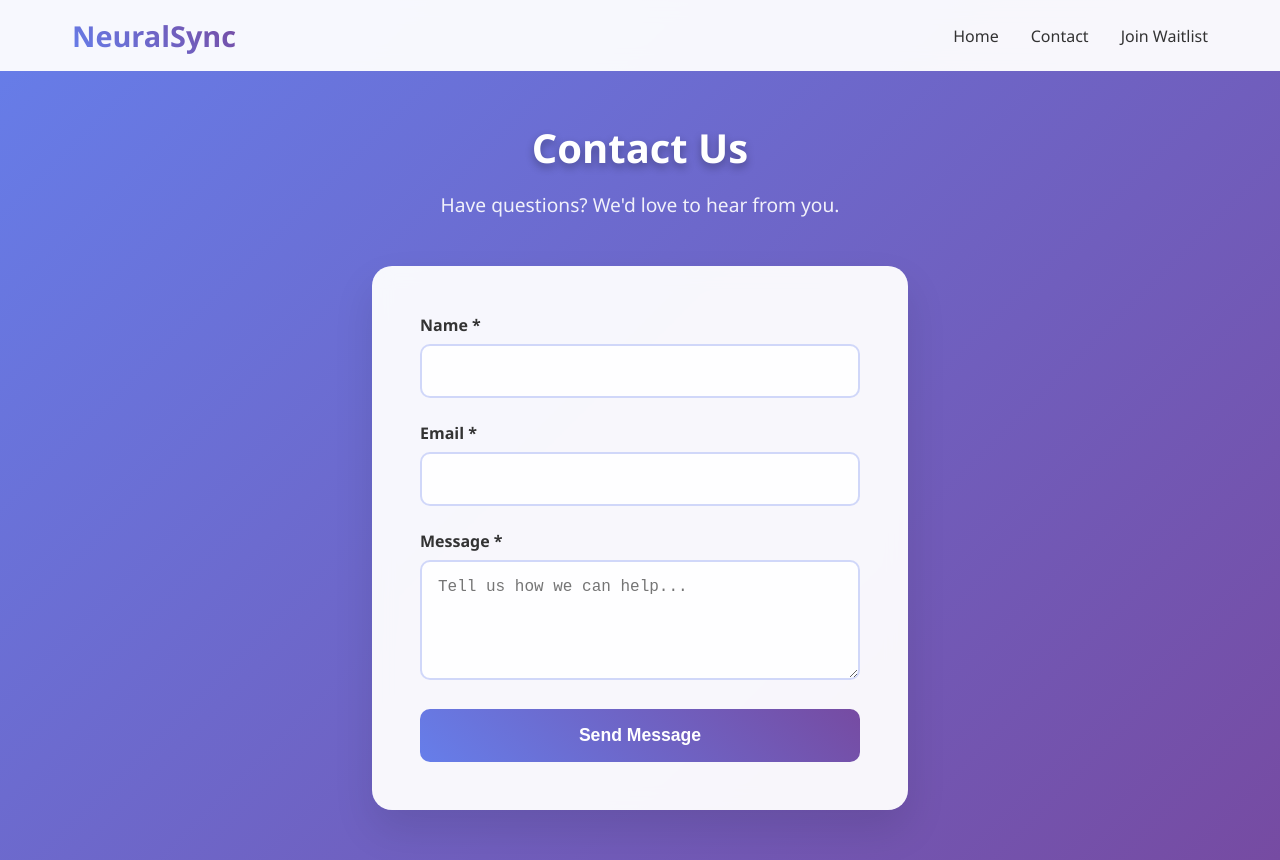
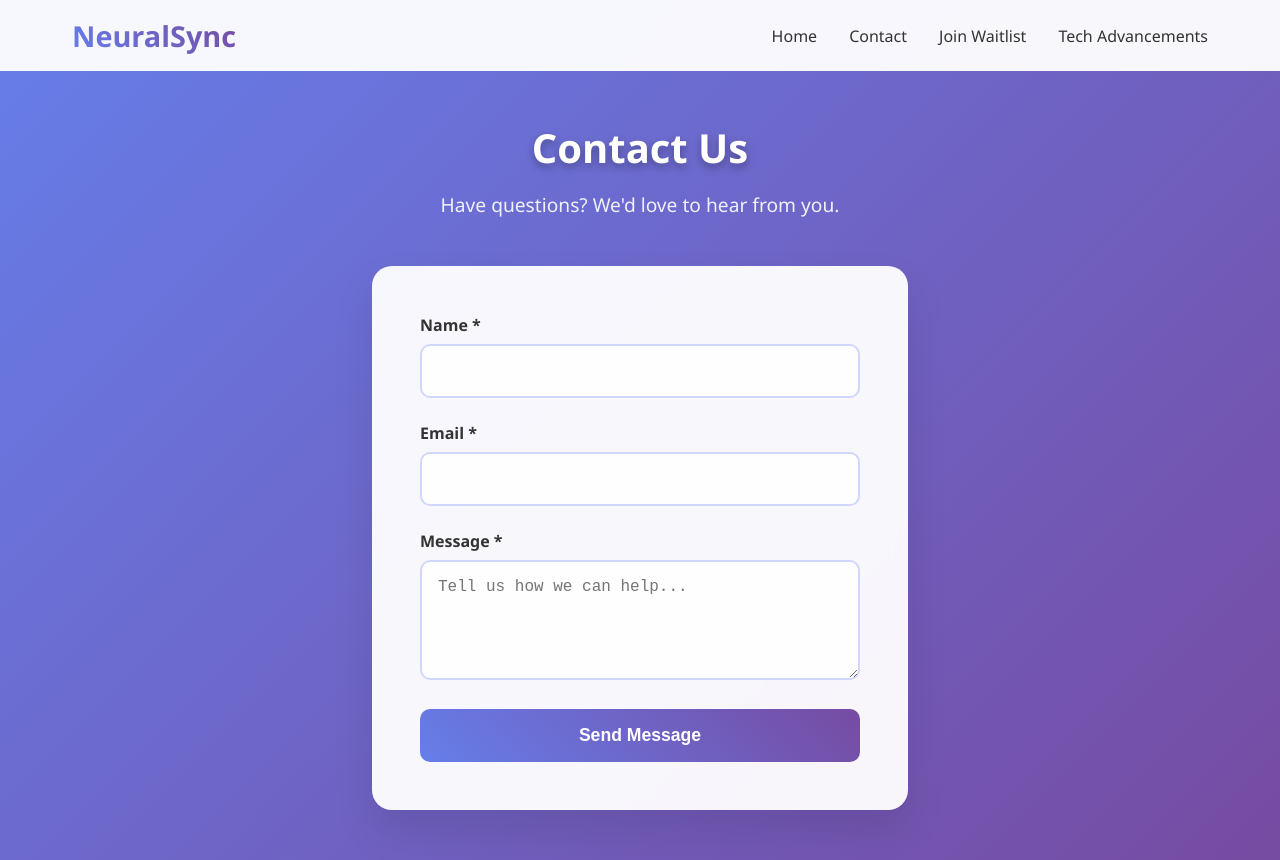
Before and after one commit to snibh/Exun_Assignment_2, a plain HTML site: page contact.html in a window 1280 px wide. Drawn offline with Linux system fonts and the light colour scheme.

Commit message:
Update contact.html

```diff
--- a/contact.html
+++ b/contact.html
@@ -163,6 +163,7 @@
                 <li><a href="index.html">Home</a></li>
                 <li><a href="contact.html">Contact</a></li>
                 <li><a href="waitlist.html">Join Waitlist</a></li>
+                <li><a href="technews.html">Tech Advancements</a></li>
             </ul>
         </div>
     </nav>
```
